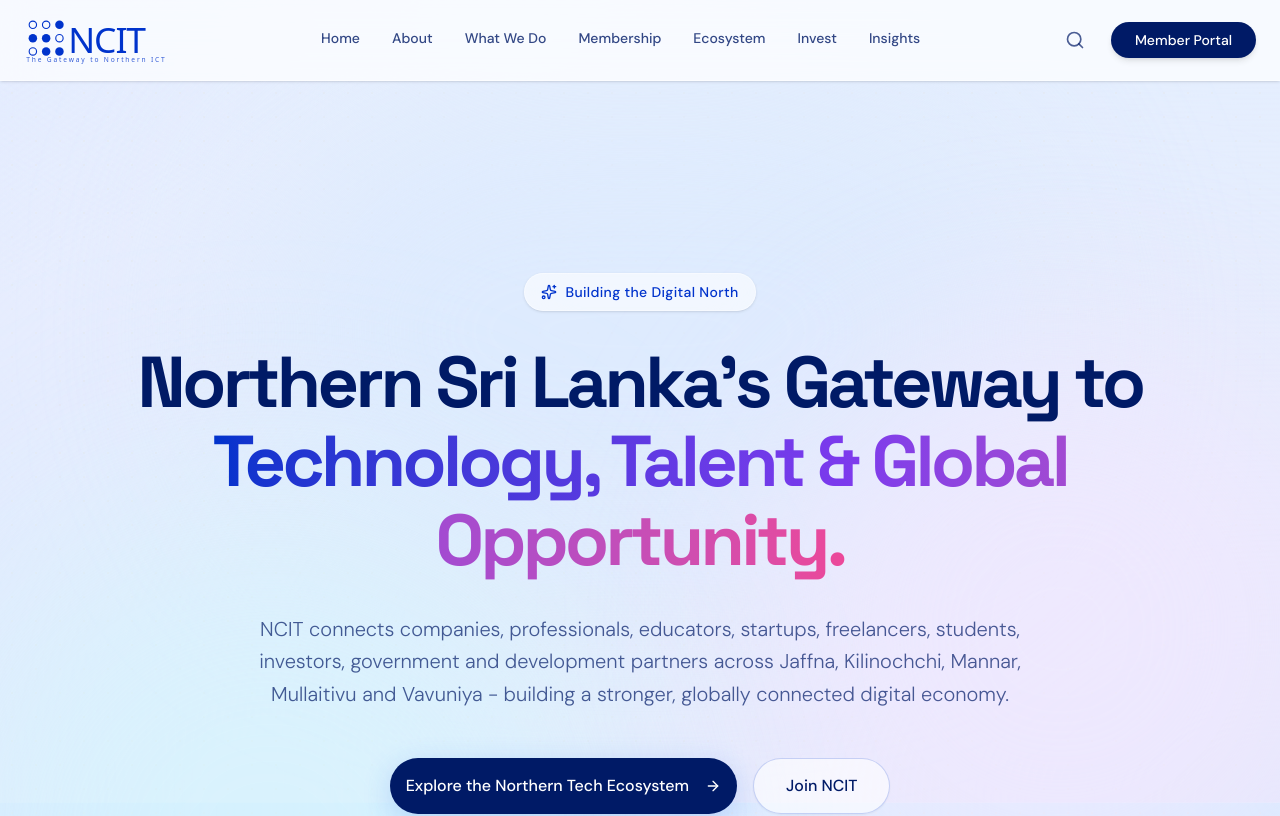
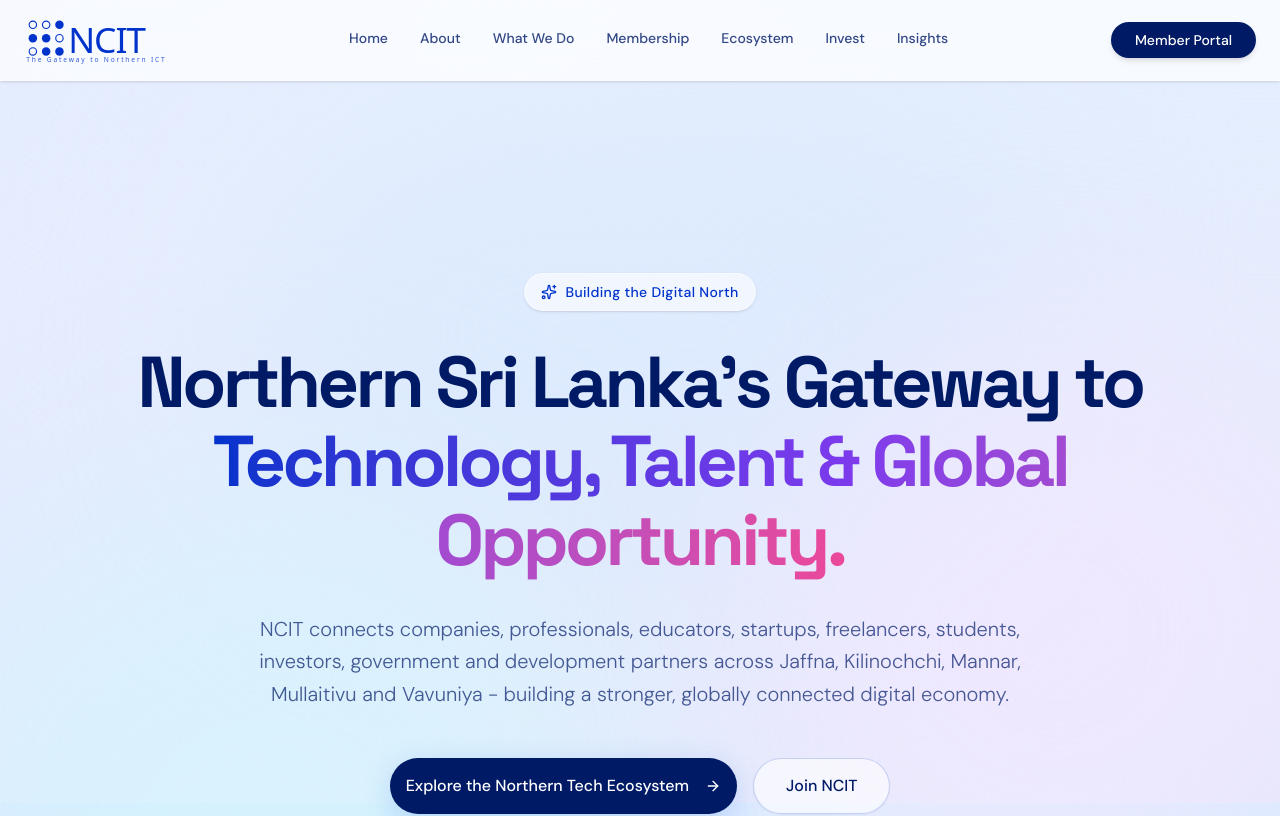
Before and after one commit to Yarl-Ventures-PVT-Ltd/ncitwebsite, a Next.js app: page / in a window 1280 px wide. Shown: the top 816 px of the page. Built offline with nearby package versions, Linux system fonts and the light colour scheme.

Commit message:
style: remove search bar from top navigation

```diff
--- a/src/components/layout/header.tsx
+++ b/src/components/layout/header.tsx
@@ -3,7 +3,7 @@
 import { useState } from 'react';
 import Link from 'next/link';
 import { Button } from '@/components/ui/button';
-import { Search, Menu, X } from 'lucide-react';
+import { Menu, X } from 'lucide-react';
 import NcitLogo from '@/components/ui/ncit-logo';
 
 export default function Header() {
@@ -34,9 +34,6 @@
 
         {/* Utility Actions & Mobile Toggle */}
         <div className="flex items-center gap-2 sm:gap-4">
-          <button className="text-ncit-ink/70 hover:text-ncit-blue hover:bg-white/50 rounded-full transition-all p-2.5" aria-label="Search">
-            <Search className="h-5 w-5" />
-          </button>
           <Link href="/portal" className="hidden sm:inline-flex">
             <Button className="bg-ncit-ink hover:bg-ncit-blue text-white rounded-full px-6 shadow-md hover:shadow-lg transition-all">
               Member Portal
```
